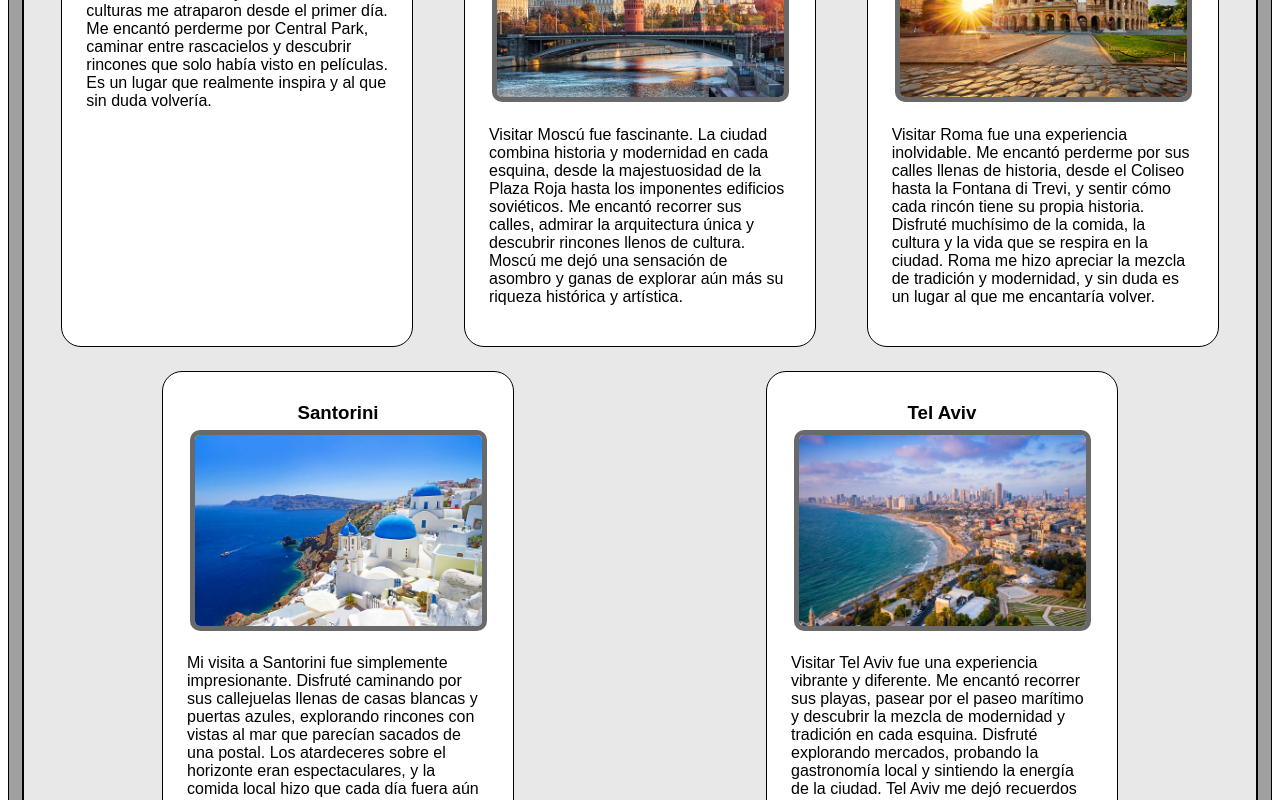
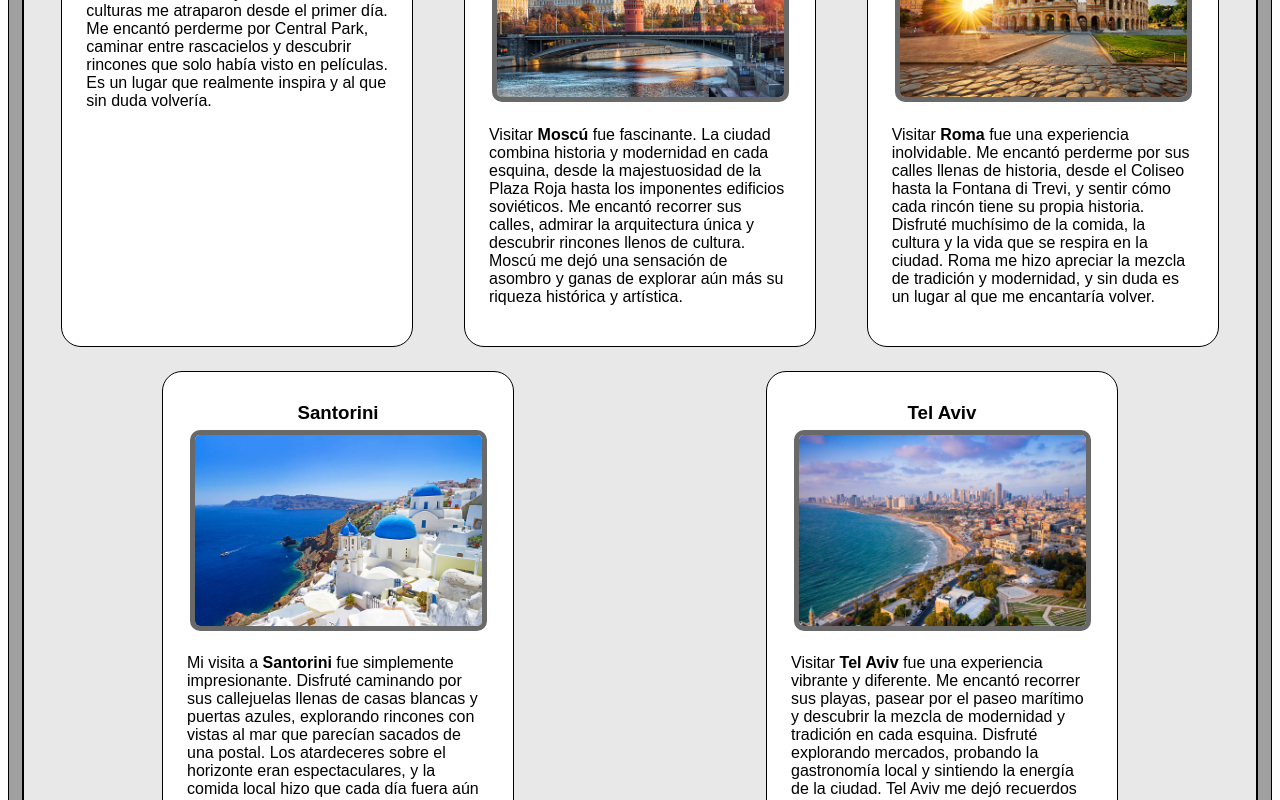
Before and after one commit to duarteadrianquijada-hub/Pratica-RA-1, a plain HTML site: page Hobbies.html in a window 1280 px wide. Shown: the part 740-1540 px from the top of the page. Drawn offline with Linux system fonts and the light colour scheme.

Commit message:
Emphasize city names in Hobbies.html
Added strong tags to city names for emphasis.

```diff
--- a/Hobbies.html
+++ b/Hobbies.html
@@ -45,7 +45,7 @@
             <h3>New York</h3>
             <img src="Imagenes/Newyork.jpg" alt="New york" />
             <p>
-              Visitar Nueva York fue una experiencia increíble. La energía de la
+              Visitar <strong>Nueva York</strong> fue una experiencia increíble. La energía de la
               ciudad, sus calles llenas de vida y la mezcla de culturas me
               atraparon desde el primer día. Me encantó perderme por Central
               Park, caminar entre rascacielos y descubrir rincones que solo
@@ -57,7 +57,7 @@
             <h3>Moscú</h3>
             <img src="Imagenes/moscu.jpg" alt="moscu" />
             <p>
-              Visitar Moscú fue fascinante. La ciudad combina historia y
+              Visitar <strong>Moscú</strong> fue fascinante. La ciudad combina historia y
               modernidad en cada esquina, desde la majestuosidad de la Plaza
               Roja hasta los imponentes edificios soviéticos. Me encantó
               recorrer sus calles, admirar la arquitectura única y descubrir
@@ -69,7 +69,7 @@
             <h3>Roma</h3>
             <img src="Imagenes/roma.jpg" alt="Roma" />
             <p>
-              Visitar Roma fue una experiencia inolvidable. Me encantó perderme
+              Visitar <strong>Roma</strong> fue una experiencia inolvidable. Me encantó perderme
               por sus calles llenas de historia, desde el Coliseo hasta la
               Fontana di Trevi, y sentir cómo cada rincón tiene su propia
               historia. Disfruté muchísimo de la comida, la cultura y la vida
@@ -82,7 +82,7 @@
             <h3>Santorini</h3>
             <img src="Imagenes/santorini.jpg" alt="Santorini" />
             <p>
-              Mi visita a Santorini fue simplemente impresionante. Disfruté
+              Mi visita a <strong>Santorini</strong> fue simplemente impresionante. Disfruté
               caminando por sus callejuelas llenas de casas blancas y puertas
               azules, explorando rincones con vistas al mar que parecían sacados
               de una postal. Los atardeceres sobre el horizonte eran
@@ -95,7 +95,7 @@
             <h3>Tel Aviv</h3>
             <img src="Imagenes/israel.jpg" alt="Tel aviv" />
             <p>
-              Visitar Tel Aviv fue una experiencia vibrante y diferente. Me
+              Visitar <strong>Tel Aviv</strong> fue una experiencia vibrante y diferente. Me
               encantó recorrer sus playas, pasear por el paseo marítimo y
               descubrir la mezcla de modernidad y tradición en cada esquina.
               Disfruté explorando mercados, probando la gastronomía local y
```
